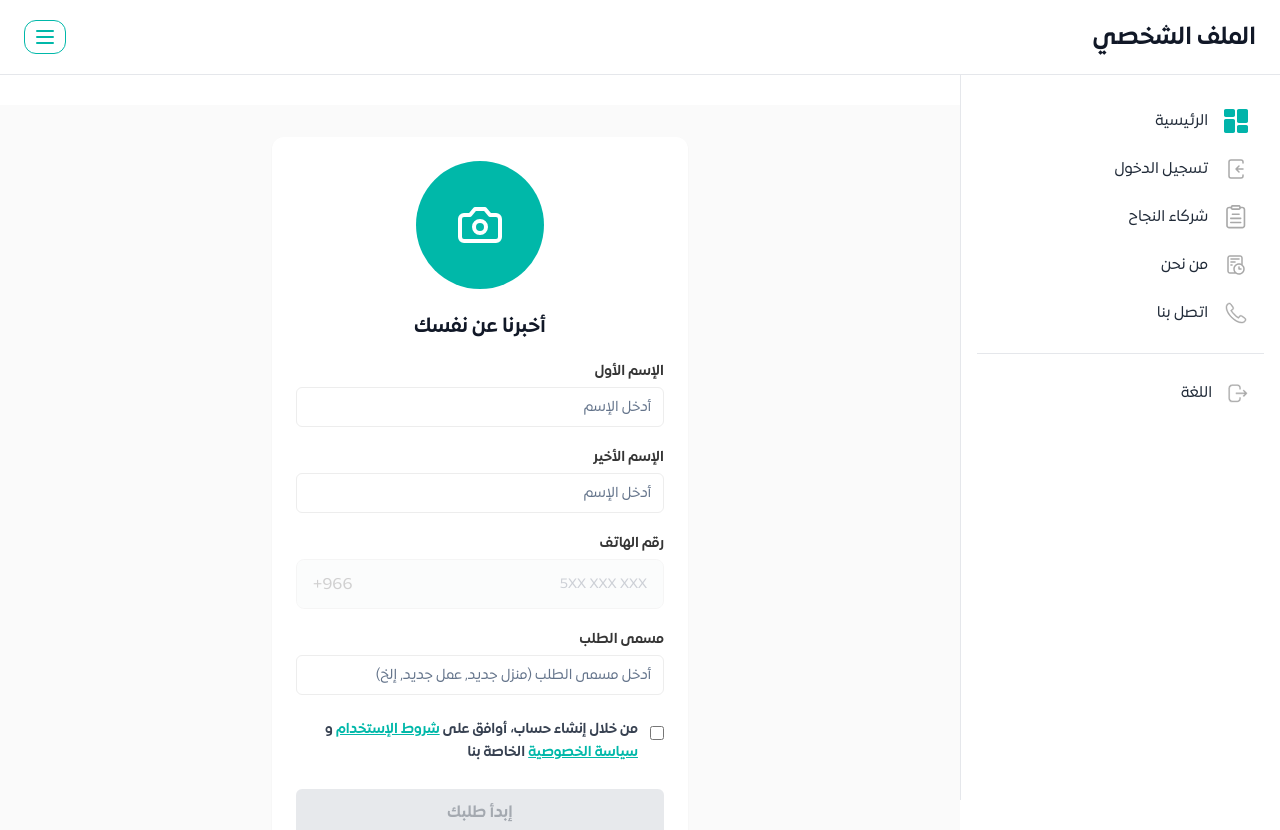
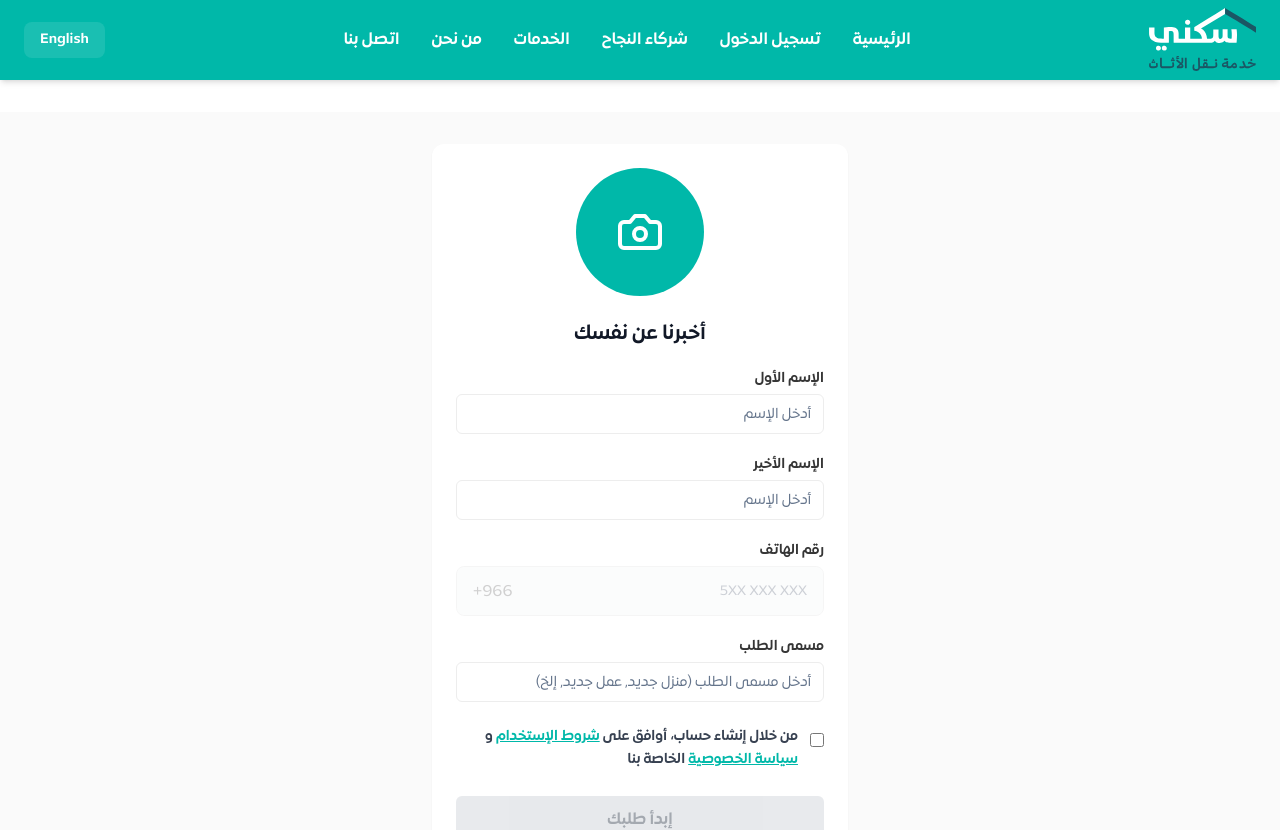
Before and after one commit to AMohamedRaafat/naqlah, a Next.js app: page /profile in a window 1280 px wide. Shown: the top 830 px of the page. Built offline with nearby package versions, Linux system fonts and the light colour scheme; a web font is replaced by a local one.

Commit message:
refactor: use PublicLayoutWrapper for profile page instead of AppLayoutWrapper

```diff
--- a/app/profile/layout.tsx
+++ b/app/profile/layout.tsx
@@ -1,5 +1,5 @@
-import AppLayoutWrapper from '@/components/layout/app-layout-wrapper';
+import PublicLayoutWrapper from '@/components/layout/public-layout-wrapper';
 
 export default function ProfileLayout({ children }: { children: React.ReactNode }) {
-  return <AppLayoutWrapper>{children}</AppLayoutWrapper>;
+  return <PublicLayoutWrapper>{children}</PublicLayoutWrapper>;
 }
--- a/app/profile/page.tsx
+++ b/app/profile/page.tsx
@@ -111,8 +111,6 @@ export default function ProfileCompletePage() {
 
   return (
     <div className="min-h-screen bg-[#fafafa] font-expo-arabic">
-      {/* Desktop & Mobile - Main navbar will show automatically */}
-
       <div className="container mx-auto px-4 py-8 max-w-md mt-8">
         <div className="bg-white rounded-xl shadow-sm p-6">
           <form onSubmit={handleSubmit} className="space-y-6">
```
Also changed, not shown: components/modals/request-move-modal.tsx (+2 -10 lines). Lines whose indentation alone changed are shown as unchanged.
